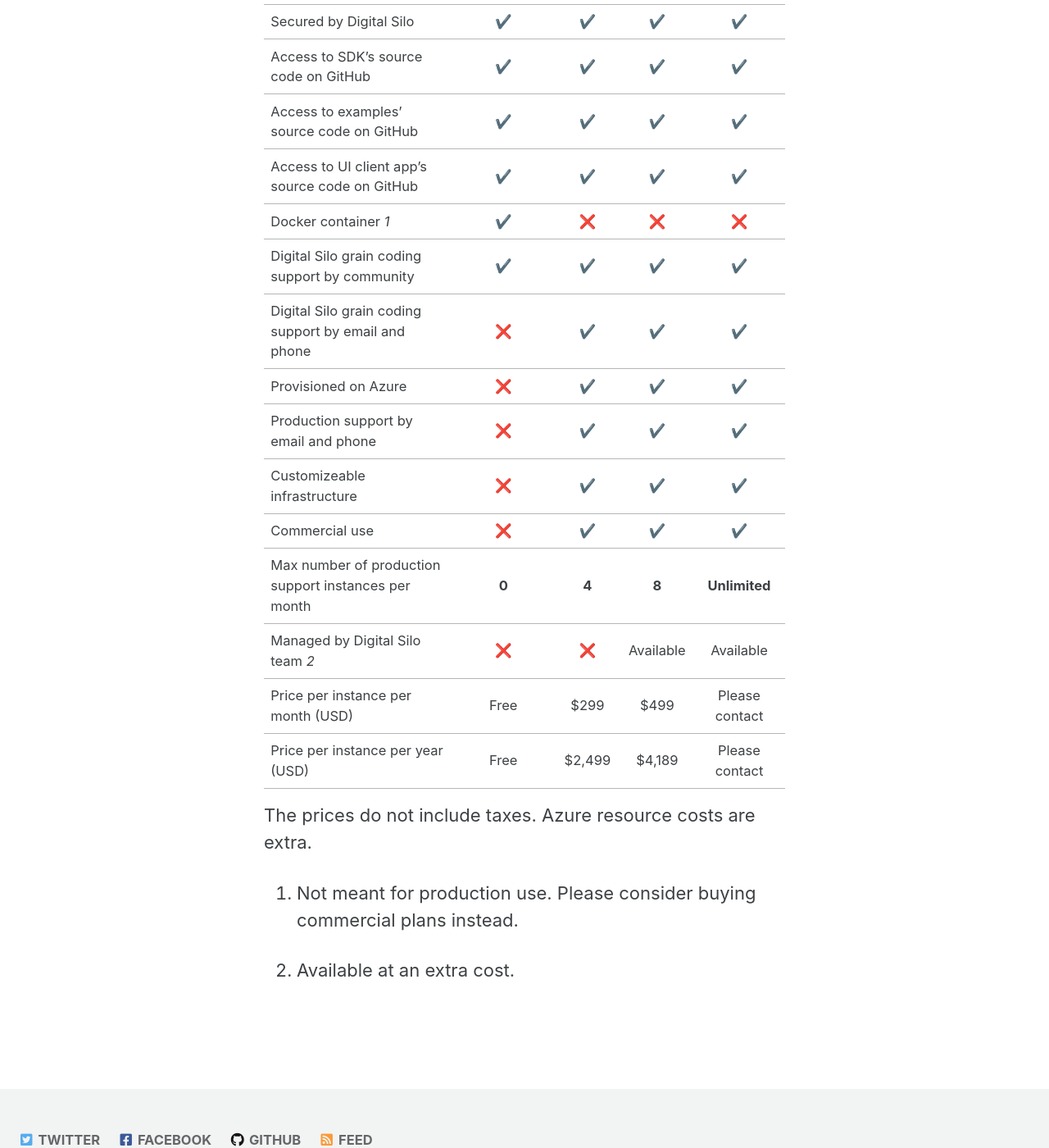
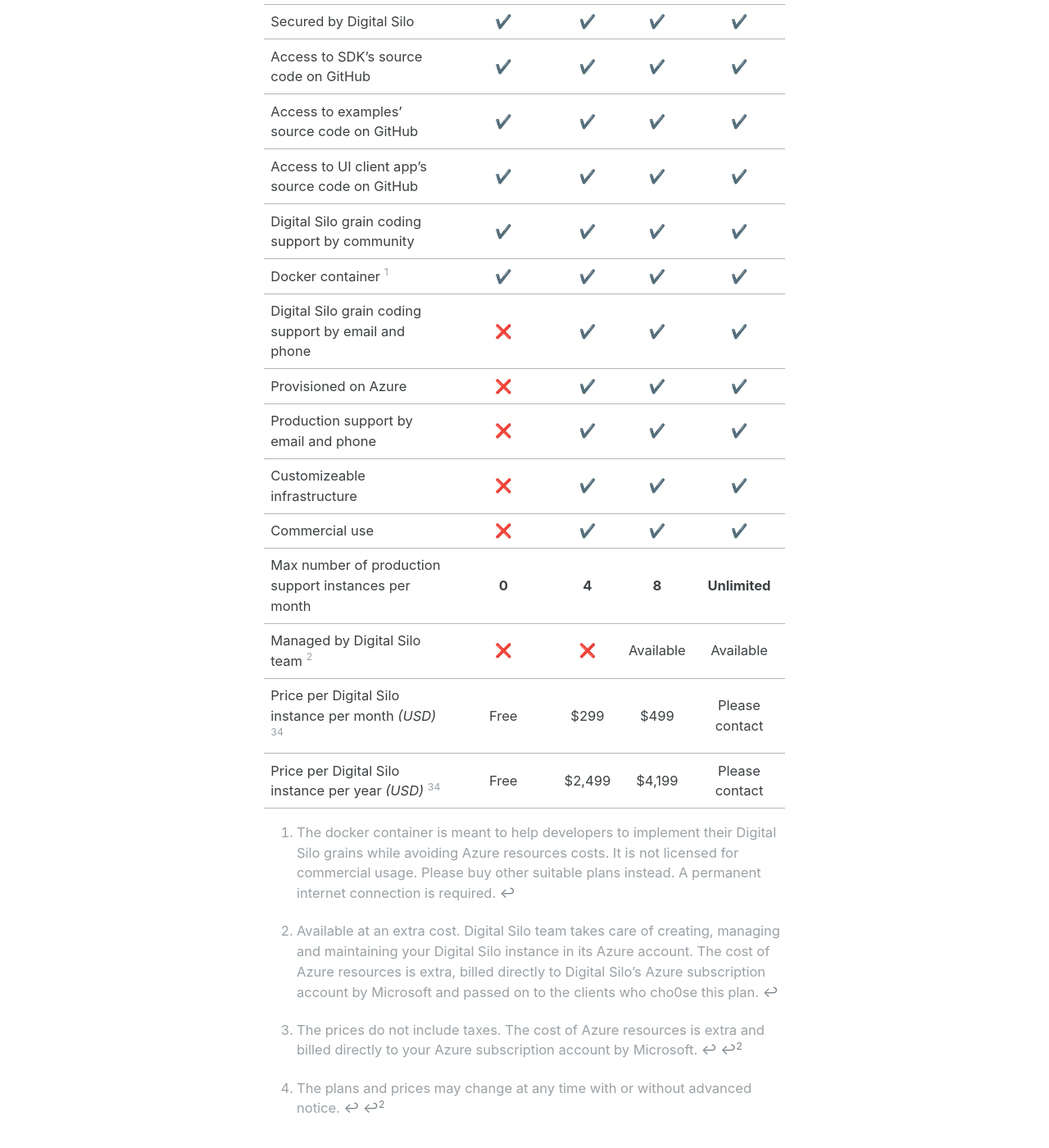
Before and after one commit to DigitalSilo/digitalsilo.github.io, a Jekyll site: the page built from _pages/digital-silo-pricing.md, in a window 1280 px wide and 1400 px high, scrolled down 474 px. Shown: the whole window at 82% size. Built offline with Jekyll 4.4.1, drawn with Linux system fonts in a browser that asks for light colours; cached includes are drawn as plain includes; emoji names are drawn with the system emoji font.

Commit message:
Updated pricing table #4

```diff
--- a/_pages/digital-silo-pricing.md
+++ b/_pages/digital-silo-pricing.md
@@ -12,20 +12,19 @@
 | Access to SDK's source code on GitHub | :heavy_check_mark: | :heavy_check_mark: | :heavy_check_mark: | :heavy_check_mark: |
 | Access to examples' source code on GitHub | :heavy_check_mark: | :heavy_check_mark: | :heavy_check_mark: | :heavy_check_mark: |
 | Access to UI client app's source code on GitHub | :heavy_check_mark: | :heavy_check_mark: | :heavy_check_mark: | :heavy_check_mark: |
-| Docker container *1* | :heavy_check_mark: | :x: | :x: | :x: |
 | Digital Silo grain coding support by community | :heavy_check_mark: | :heavy_check_mark: | :heavy_check_mark: | :heavy_check_mark: |
+| Docker container [^1] | :heavy_check_mark: | :heavy_check_mark: | :heavy_check_mark: | :heavy_check_mark: |
 | Digital Silo grain coding support by email and phone | :x: | :heavy_check_mark: | :heavy_check_mark: | :heavy_check_mark: |
 | Provisioned on Azure | :x: | :heavy_check_mark: | :heavy_check_mark: | :heavy_check_mark: |
 | Production support by email and phone | :x: | :heavy_check_mark: | :heavy_check_mark: | :heavy_check_mark: |
 | Customizeable infrastructure | :x: | :heavy_check_mark: | :heavy_check_mark: | :heavy_check_mark: |
 | Commercial use | :x: | :heavy_check_mark: | :heavy_check_mark: | :heavy_check_mark: |
 | Max number of production support instances per month | **0** | **4** | **8** | **Unlimited** |
-| Managed by Digital Silo team *2* | :x: | :x: | Available | Available |
-| Price per instance per month (USD) | Free | $299 | $499 | Please contact |
-| Price per instance per year (USD) | Free | $2,499 | $4,189 | Please contact |
+| Managed by Digital Silo team [^2] | :x: | :x: | Available | Available |
+| Price per Digital Silo instance per month *(USD)* [^3][^4] | Free | $299 | $499 | Please contact |
+| Price per Digital Silo instance per year *(USD)* [^3][^4] | Free | $2,499 | $4,199 | Please contact |
 
-The prices do not include taxes. Azure resource costs are extra.
-
-1. Not meant for production use. Please consider buying commercial plans instead.
-
-2. Available at an extra cost.
+[^1]: The docker container is meant to help developers to implement their Digital Silo grains while avoiding Azure resources costs. It is not licensed for commercial usage. Please buy other suitable plans instead. A permanent internet connection is required.
+[^2]: Available at an extra cost. Digital Silo team takes care of creating, managing and maintaining your Digital Silo instance in its Azure account. The cost of Azure resources is extra, billed directly to Digital Silo's Azure subscription account by Microsoft and passed on to the clients who cho0se this plan.
+[^3]: The prices do not include taxes. The cost of Azure resources is extra and billed directly to your Azure subscription account by Microsoft.
+[^4]: The plans and prices may change at any time with or without advanced notice.
```
